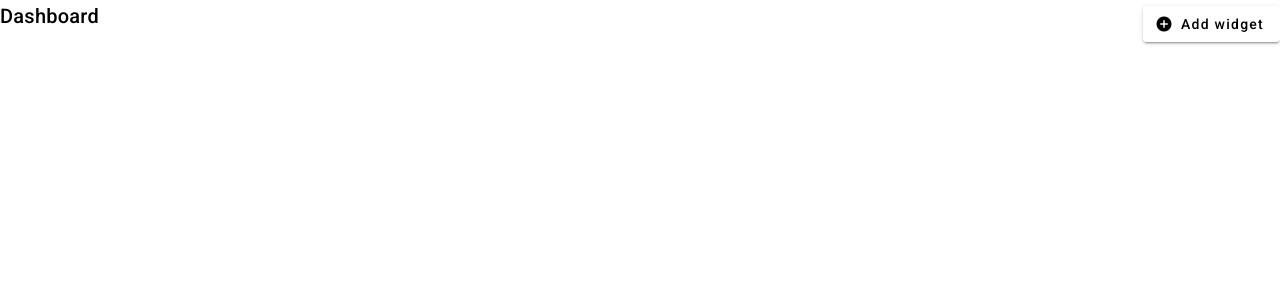
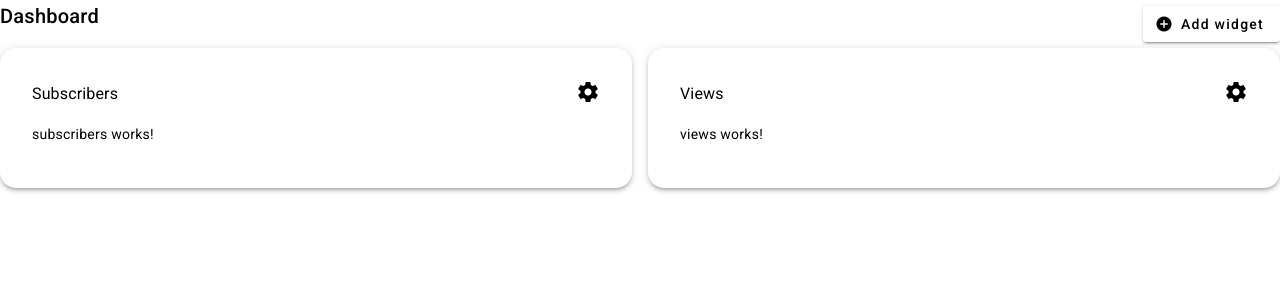
Before and after one commit to markot-1/angular-material, an Angular app: page / in a window 1280 px wide. Shown: the top 300 px of the page. Built offline with nearby package versions, Linux system fonts and the light colour scheme.

Commit message:
add new widget-options component

```diff
--- /dev/null
+++ b/src/app/components/widget/widget-options/widget-options.component.html
@@ -0,0 +1 @@
+<p>widget-options works!</p>
--- /dev/null
+++ b/src/app/components/widget/widget-options/widget-options.component.scss
@@ -0,0 +1,17 @@
+:host {
+    position: absolute;
+    z-index: 2;
+    background: whitesmoke;
+    color: black;
+    top: 0;
+    left: 0;
+    border-radius: inherit;
+    width: 100%;
+    height: 100%;
+
+    display: flex;
+    flex-direction: column;
+    justify-content: center;
+    align-items: center;
+    box-sizing: border-box;
+}
--- a/src/app/components/widget/widget.component.html
+++ b/src/app/components/widget/widget.component.html
@@ -1,4 +1,11 @@
 <div class="container mat-elevation-z3">
     <h3 class="m-0">{{data().label }}</h3>
+    <button mat-icon-button class="settings-button" (click)="showOptions.set(true)">
+        <mat-icon>settings</mat-icon>
+    </button>
     <ng-container [ngComponentOutlet]="data().content"></ng-container>
+
+    @if(showOptions()) {
+        <app-widget-options></app-widget-options>
+    }
 </div>
--- a/src/app/components/widget/widget.component.scss
+++ b/src/app/components/widget/widget.component.scss
@@ -12,3 +12,9 @@
     border-radius: inherit;
     overflow: hidden;
 }
+
+.settings-button {
+    position: absolute;
+    top: 20px;
+    right: 20px;
+}
--- a/src/app/components/widget/widget.component.ts
+++ b/src/app/components/widget/widget.component.ts
@@ -1,15 +1,19 @@
-import { Component, input } from '@angular/core';
+import { Component, input, signal } from '@angular/core';
 import { Widget } from '../../configs/dashboard';
 import { MatButtonModule } from '@angular/material/button';
 import { MatRippleModule } from '@angular/material/core';
 import { NgComponentOutlet } from '@angular/common';
+import { MatIcon } from '@angular/material/icon';
+import { WidgetOptionsComponent } from './widget-options/widget-options.component';
 
 @Component({
   selector: 'app-widget',
-  imports: [MatButtonModule, MatRippleModule, NgComponentOutlet],
+  imports: [MatButtonModule, MatRippleModule, NgComponentOutlet, MatIcon, WidgetOptionsComponent],
   templateUrl: './widget.component.html',
   styleUrl: './widget.component.scss'
 })
 export class WidgetComponent {
   data = input.required<Widget>();
+
+  showOptions = signal(false);
 }
--- a/src/app/services/dashboard.service.ts
+++ b/src/app/services/dashboard.service.ts
@@ -20,7 +20,18 @@ export class DashboardService {
     },
   ]);
 
-  addedWidgets = signal<Widget[]>([]);
+  addedWidgets = signal<Widget[]>([
+    {
+      id: 1,
+      label: 'Subscribers',
+      content: SubscribersComponent,
+    },
+    {
+      id: 2,
+      label: 'Views',
+      content: ViewsComponent,
+    },
+  ]);
 
   widgetsToAdd = computed(() => {
     const addedIds = this.addedWidgets().map(widget => widget.id);
```
Also changed, not shown: src/app/components/widget/widget-options/widget-options.component.ts (added, +11 -0 lines).
